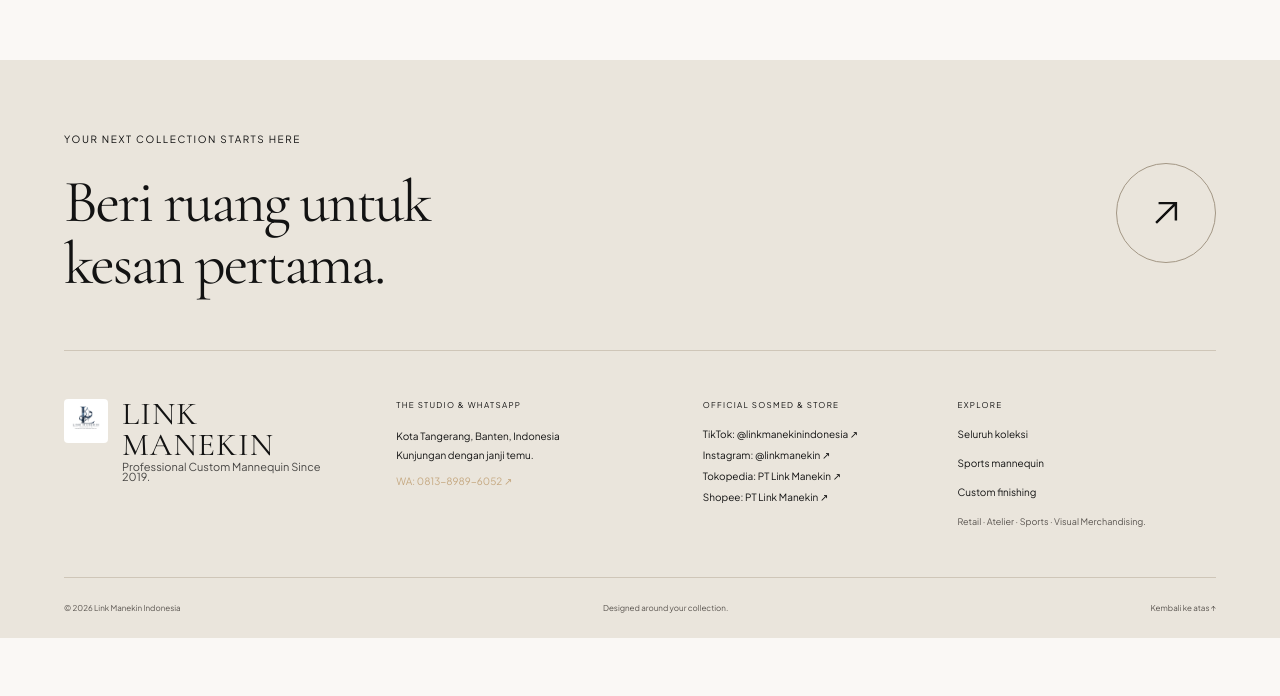
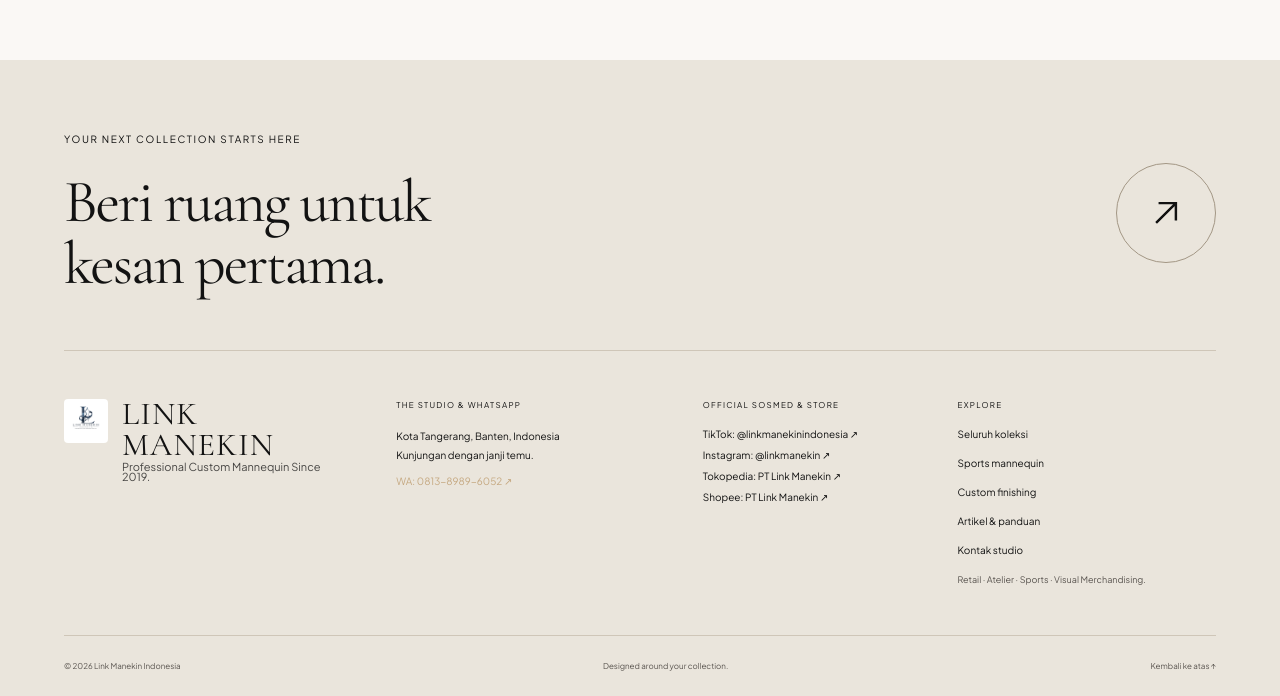
Before and after one commit to my-aicustom/linkmanekin, an Astro site: page / in a window 1280 px wide. Shown: the part 5617-6313 px from the top of the page. Before the commit the page ends 6255 px from the top, so only its background shows below. Built offline with nearby package versions, Linux system fonts and the light colour scheme; Astro itself is replaced by a stand-in of ours.

Commit message:
feat: link articles and contact from footer

```diff
--- a/src/components/Footer.astro
+++ b/src/components/Footer.astro
@@ -67,6 +67,8 @@
       <a href="/katalog/">Seluruh koleksi</a>
       <a href="/sports-mannequin/">Sports mannequin</a>
       <a href="/kustom-finishing/">Custom finishing</a>
+      <a href="/artikel/">Artikel & panduan</a>
+      <a href="/kontak/">Kontak studio</a>
       <p class="small-copy" style="margin-top: 12px;">
         Retail · Atelier · Sports · Visual Merchandising.
       </p>
```
